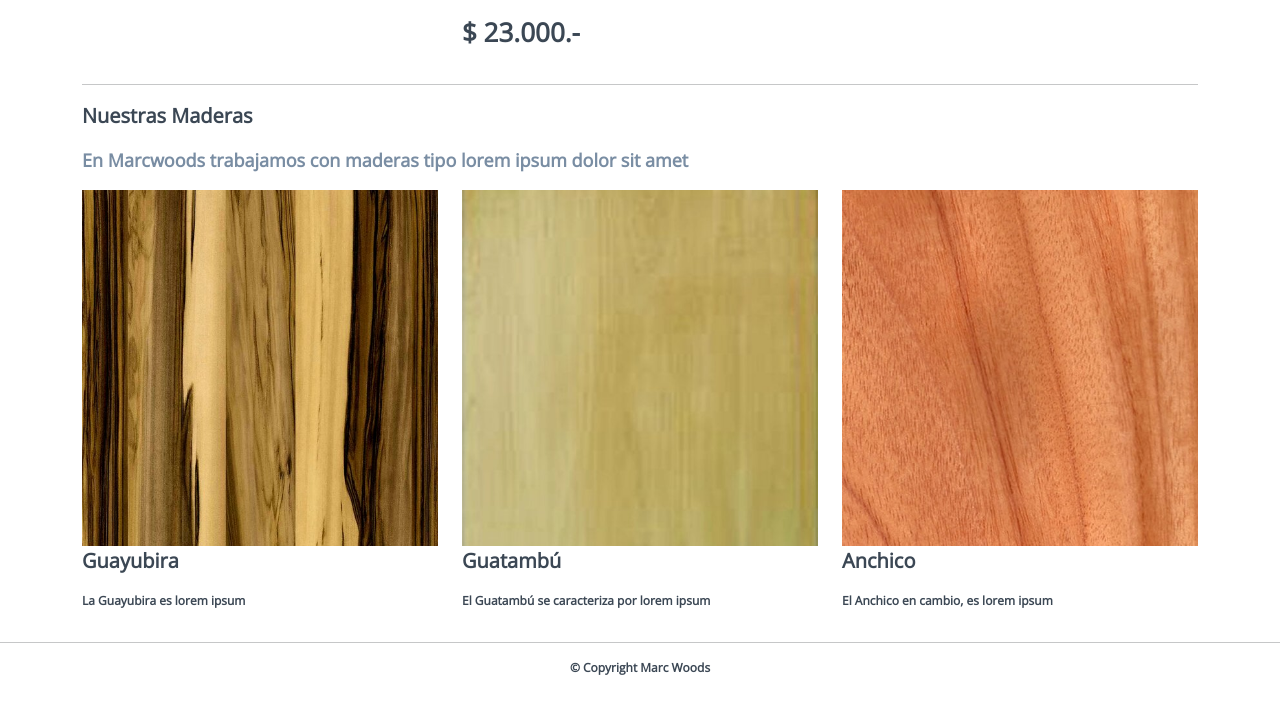
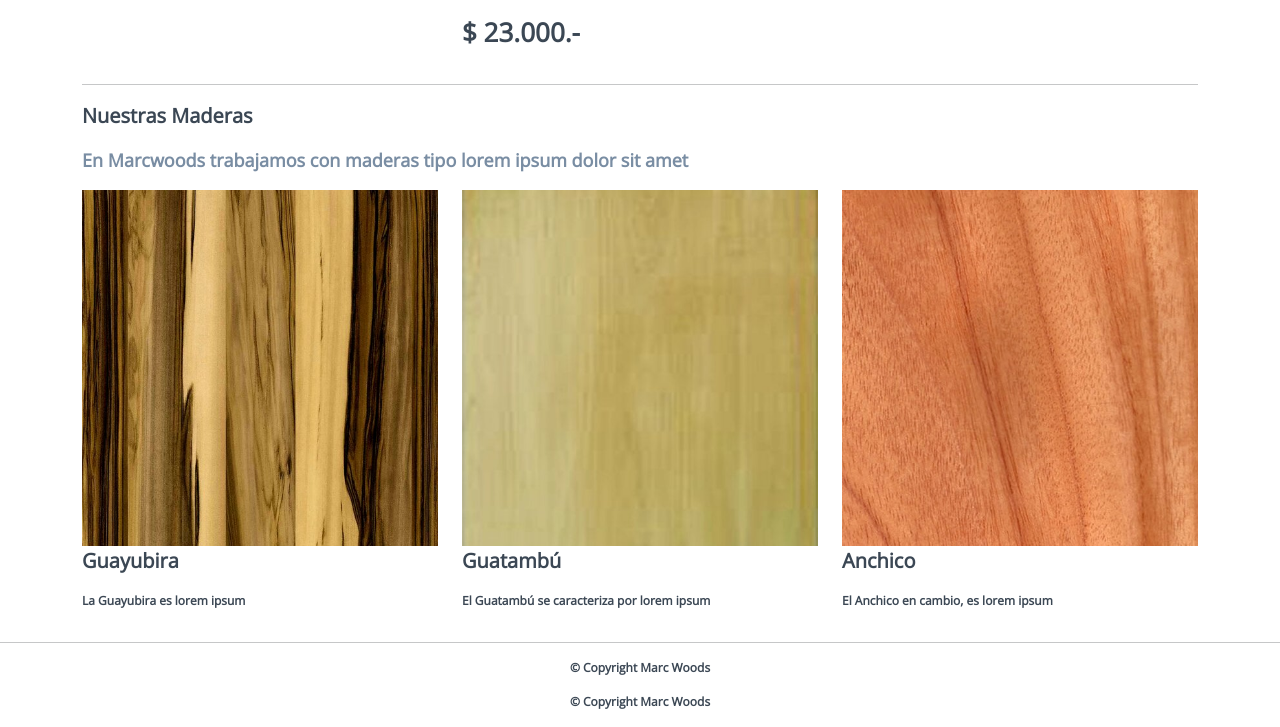
Before and after one commit to mrcerri/dwcoderhouse, a plain HTML site: page index.html in a window 1280 px wide. Shown: the part 722-1449 px from the top of the page. Before the commit the page ends 1415 px from the top, so only its background shows below. Drawn offline with nearby package versions, Linux system fonts and the light colour scheme.

Commit message:
Prueba Dev 2

```diff
--- a/index.html
+++ b/index.html
@@ -140,5 +140,5 @@
     <hr color="#eef1f5" />
     <p class="piedepagina">© Copyright Marc Woods</p>
   </footer>
-
+  <p class="piedepagina">© Copyright Marc Woods</p>
 </html>
```
